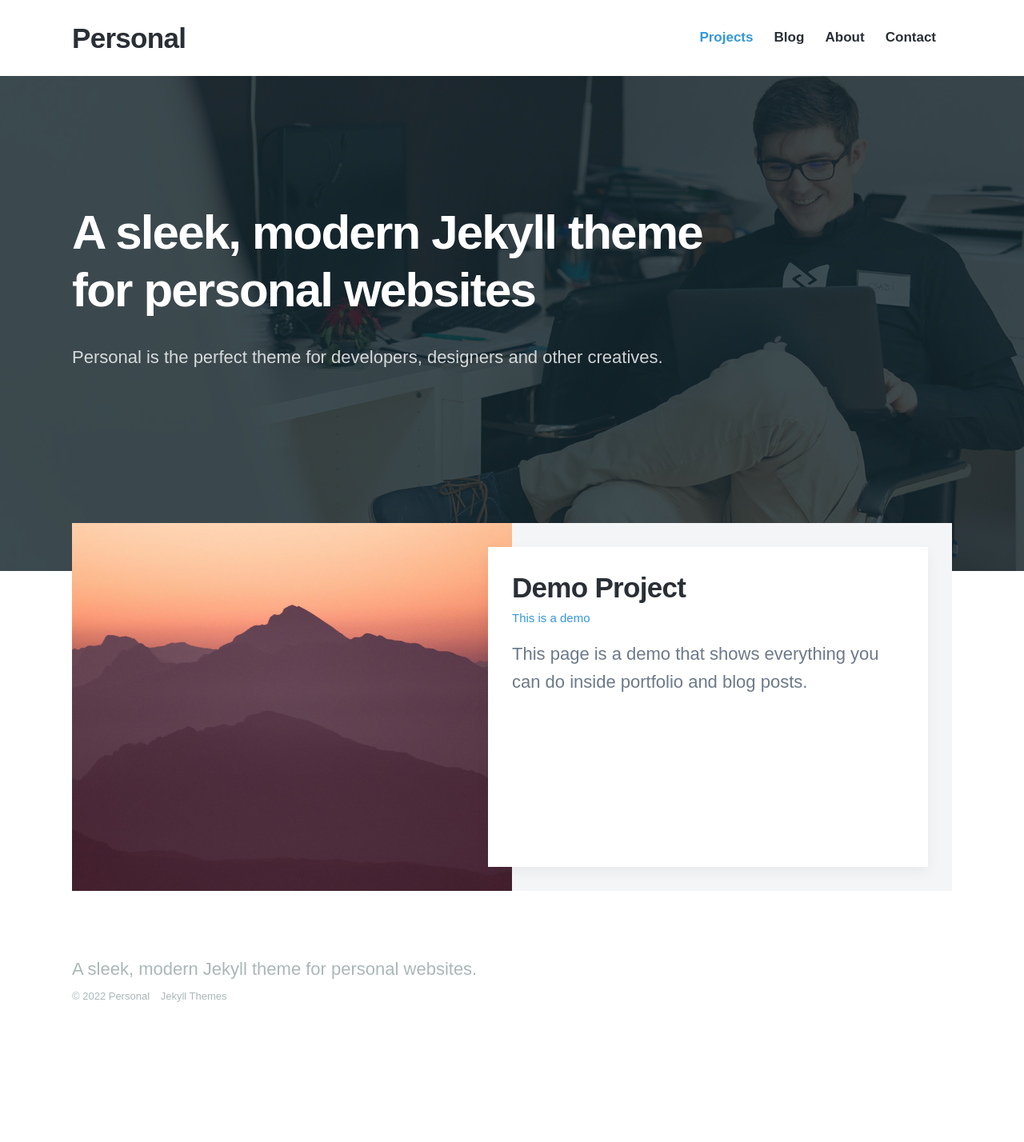
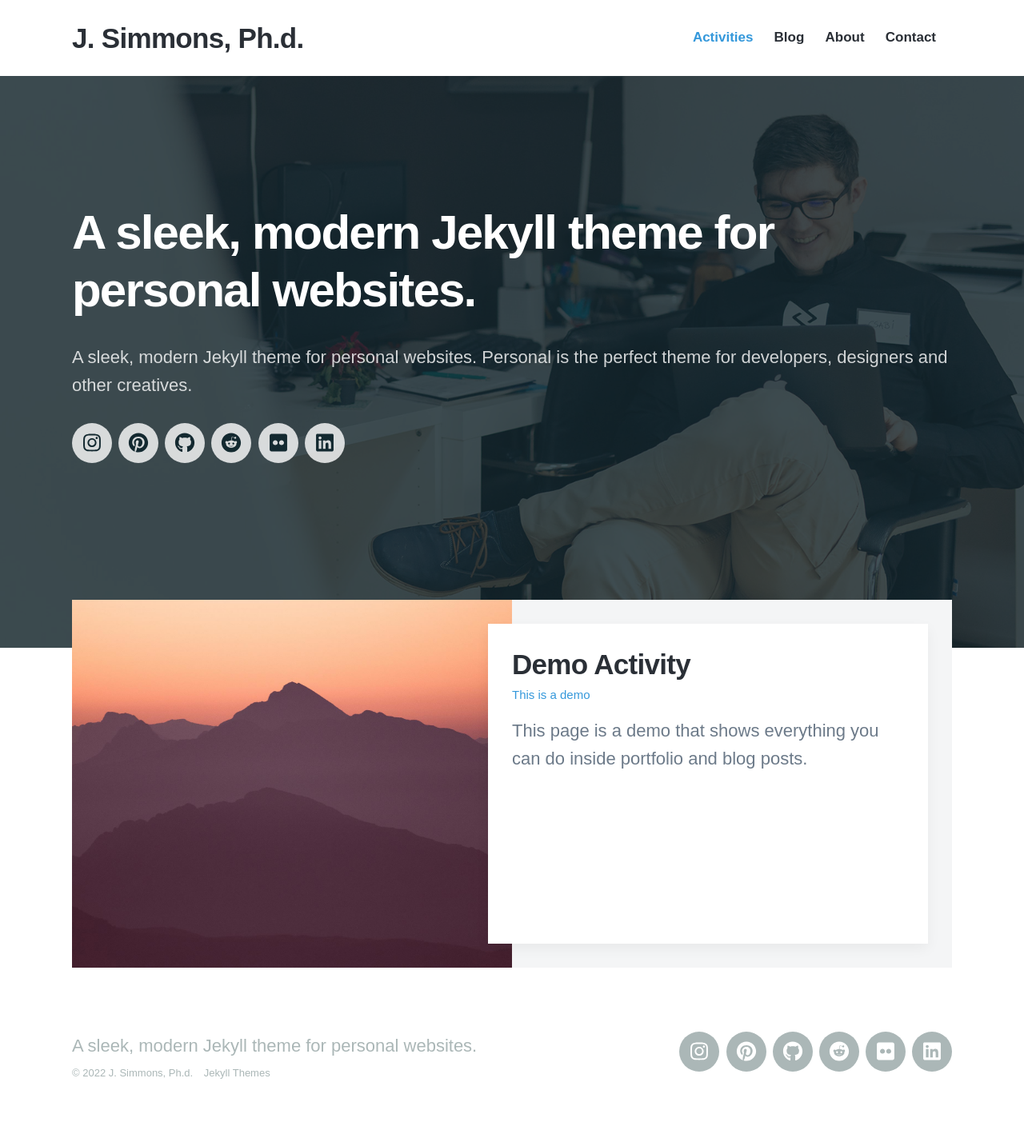
Before and after one commit to j-simmons-phd/j-simmons-phd.github.io, a Jekyll site: the page built from index.html, in a window 1280 px wide. Shown: the whole page at 80% size. Built offline with Jekyll 4.4.1, drawn with Linux system fonts in a browser that asks for light colours; nearby versions of some CDN libraries; some web fonts are replaced; before the commit the page ends 1332 px from its top, so only the background shows below that.

Commit message:
Establish baseline config for thejsimmons.com

```diff
--- a/_config.yml
+++ b/_config.yml
@@ -1,6 +1,6 @@
-site: Personal Jekyll Theme
+site: J. Simmons, Ph.d.
 
-url:
+url: https://thejsimmons.com/
 baseurl:
 
 collections:
@@ -12,7 +12,7 @@ collections:
     permalink: /blog/:slug
   projects:
     output: true
-    permalink: /project/:slug
+    permalink: /activities/:slug
 
 defaults:
   -
--- a/_projects/2018-06-30-demo-project.md
+++ b/_projects/2018-06-30-demo-activity.md
@@ -1,5 +1,5 @@
 ---
-title: 'Demo Project'
+title: 'Demo Activity'
 subtitle: 'This is a demo'
 date: 2018-06-30 00:00:00
 description: This page is a demo that shows everything you can do inside portfolio and blog posts.
--- a/index.html
+++ b/index.html
@@ -13,9 +13,8 @@ featured_image: /images/demo/home.jpg
 
 	<div class="wrap">
 
-		<h1>A sleek, modern Jekyll theme
-		for personal websites</h1>
-		<p>Personal is the perfect theme for developers, designers and other creatives.</p>
+		<h1>{{page.title}}</h1>
+		<p>{{page.description}}</p>
 
 		{% include socials.html %}
 
```
Also changed, not shown: _data/settings.yml (+8 -8 lines), 1 other file.
